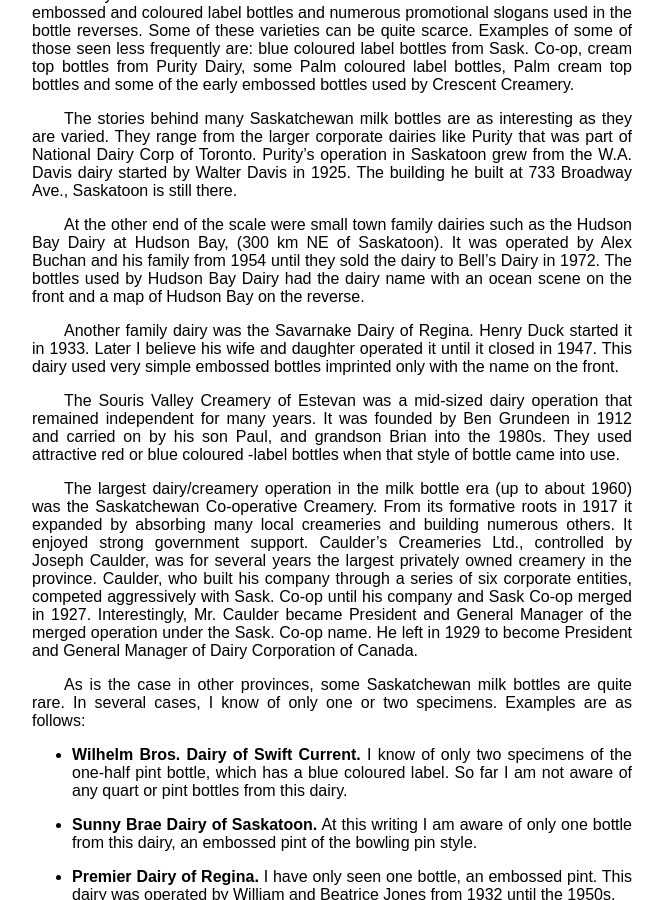
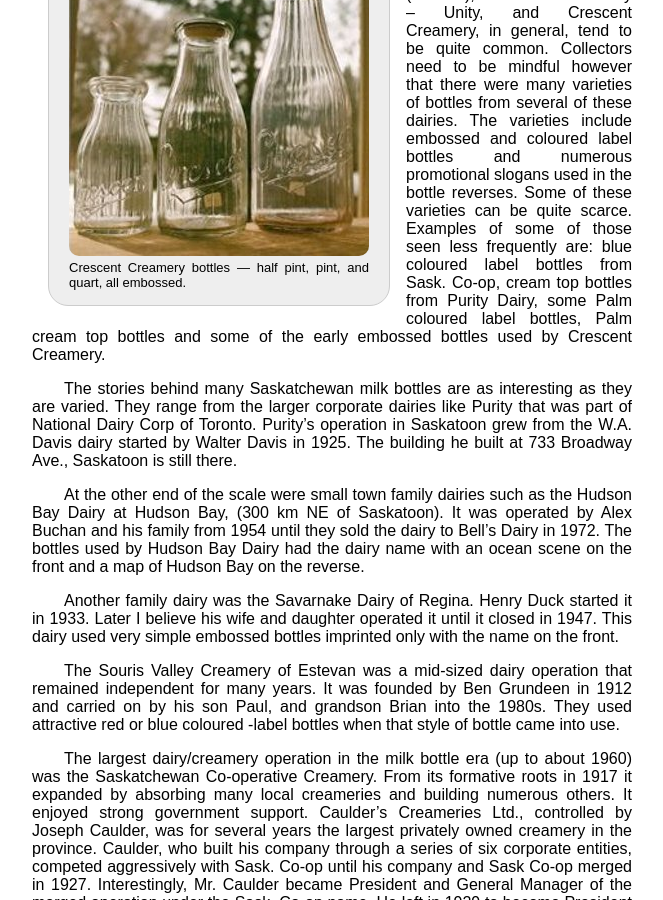
Before and after one commit to dairybob/dairybob.github.com, a Jekyll site: the page built from _posts/2010-10-01-milk-bottles-of-saskatchewan.markdown, in a window 1280 px wide and 900 px high, scrolled down 867 px. Shown: the whole window, without its empty margins (308-971 px from the left). Built offline with Jekyll 4.4.1, drawn with Linux system fonts in a browser that asks for light colours.

Commit message:
Added Crescent Creamery image.

```diff
--- a/_posts/2010-10-01-milk-bottles-of-saskatchewan.markdown
+++ b/_posts/2010-10-01-milk-bottles-of-saskatchewan.markdown
@@ -4,6 +4,9 @@
 The gestation period for my latest literary effort was rather long.  Some serious research was started in 2002, but other Alberta-related projects kept elbowing their way to the forefront.  As those other books came to fruition, a major commitment to complete the Saskatchewan book was made in mid 2007.  It has been a challenge to assemble a substantive collection of milk bottles from another province, and there is also the challenge of seeking out research sources from afar.
 
 As I added bottles to the collection, I became aware of an increasing number of Sask. dairies and creameries that used bottles with their names on them.  Contacts with other collectors enabled me to expand and refine the list of such dairies to a total of 65, compared to 85 in Alberta.
+
+<div class="image"><img src="/assets/crescent-creamery.jpg" alt="Crescent Creamery" />
+<p>Crescent Creamery bottles &mdash; half pint, pint, and quart, all embossed.</p></div>
 
 Bottles from Sask Co-op Creamery, Purity Dairy, Palm Dairies, City Dairy Products (Yorkton), Producer’s Creamery – Unity, and Crescent Creamery, in general, tend to be quite common.  Collectors need to be mindful however that there were many varieties of bottles from several of these dairies.  The varieties include embossed and coloured label bottles and numerous promotional slogans used in the bottle reverses.  Some of these varieties can be quite scarce.  Examples of some of those seen less frequently are:  blue coloured label bottles from Sask. Co-op, cream top bottles from Purity Dairy, some Palm coloured label bottles, Palm cream top bottles and some of the early embossed bottles used by Crescent Creamery.
 
```
Also changed, not shown: assets/crescent-creamery.jpg (added).
